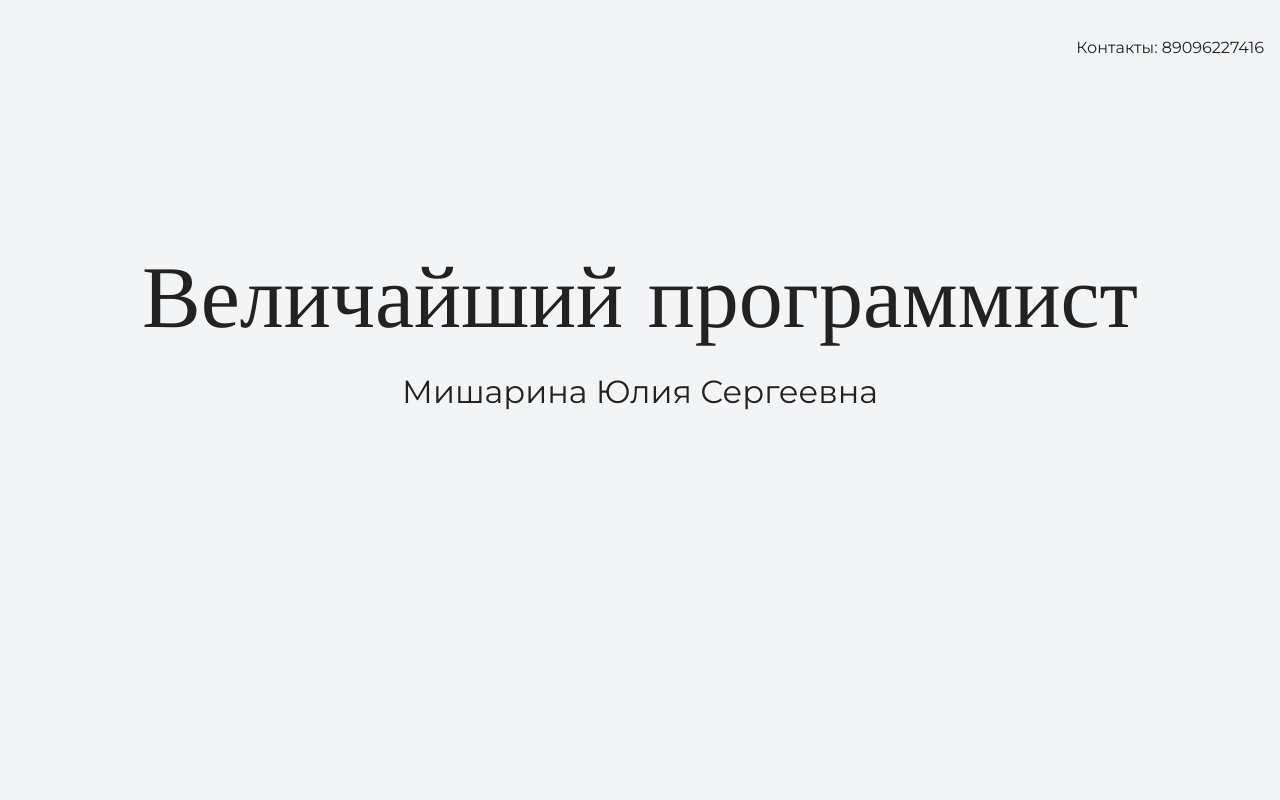
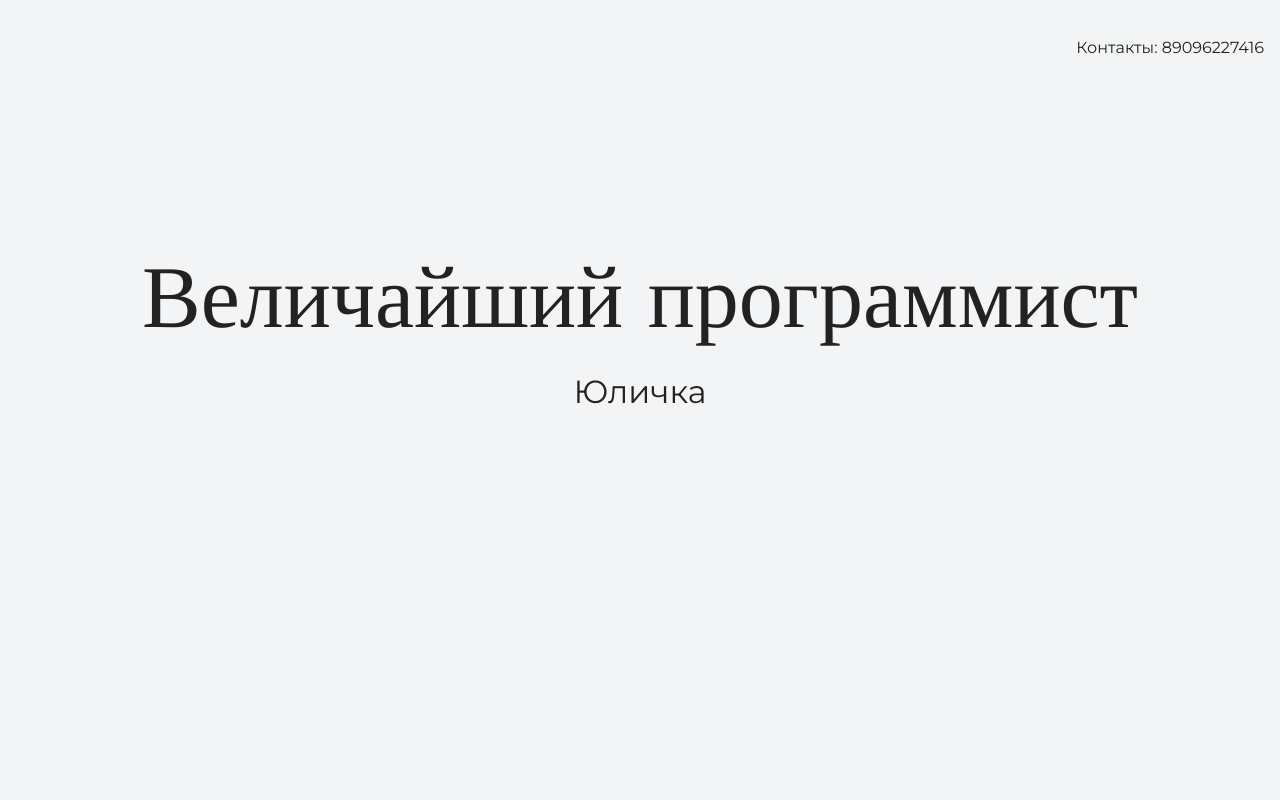
Before and after one commit to Ruura/my_site, a plain HTML site: page index.html in a window 1280 px wide. Shown: the top 800 px of the page. Drawn offline with nearby package versions, Linux system fonts and the light colour scheme.

Commit message:
меняет текст на главной странице

```diff
--- a/index.html
+++ b/index.html
@@ -17,7 +17,7 @@
     <section class="hero-image">
       <h1 class="heading">
         <div class="container">Величайший программист</div></h1>
-        <div class="container"><p>Мишарина Юлия Сергеевна</div></p>
+        <div class="container"><p>Юличка</div></p>
     </section>
 
     <section class="intro">
```
